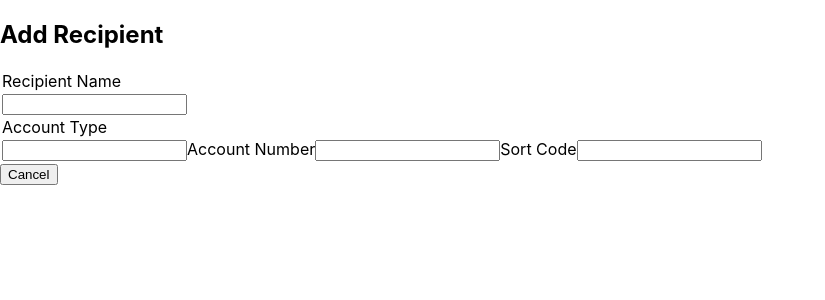
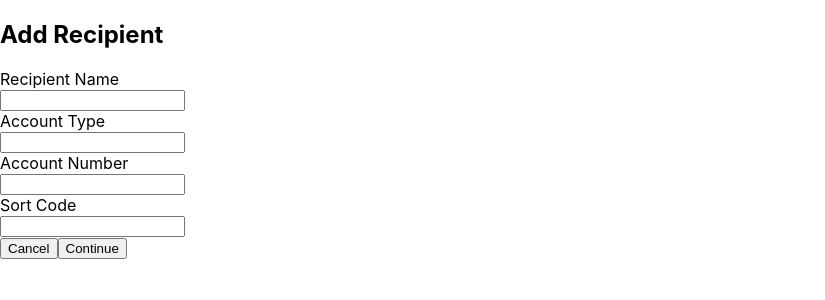
Before and after one commit to nology-tech/synergy, a React (Create React App) app: page /contactadd in a window 1280 px wide. Shown: the top 300 px of the page, without its empty margins (0-825 px from the left). Built offline with nearby package versions, Linux system fonts and the light colour scheme.

Commit message:
form added

```diff
--- a/src/components/ContactAdd/ContactAdd.jsx
+++ b/src/components/ContactAdd/ContactAdd.jsx
@@ -10,26 +10,21 @@ import React from 'react'
 
 const ContactAdd = () => {
   return (
+    <div className='add-contacts'>
+    <h2>Add Recipient</h2>
     <form>
-        <h2>Add Recipient</h2>
-        <table>
-        <tr>Recipient Name</tr>
-        <tr>
-        <input
-        type = "text">
-
-        </input>
-        </tr>
-        <tr>Account Type</tr>
-        <input></input>
-        <label>Account Number</label>
-        <input></input>
-        <label>Sort Code</label>
-        <input></input>
-        </table>
-        <button>Cancel</button>
-
+        <label for="fname">Recipient Name</label><br></br>
+        <input type="text" id="fname" name="fname"></input><br></br>
+        <label for="actype">Account Type</label><br></br>
+        <input type="text" id="actype" name="actype"></input><br></br>
+        <label for="acnum">Account Number</label><br></br>
+        <input type="text" id="acnum" name="acnum"></input><br></br>
+        <label for="sort">Sort Code</label><br></br>
+        <input type="text" id="sort" name="sort"></input><br></br>
     </form>
+     <button>Cancel</button>
+     <button>Continue</button>
+     </div>
   )
 }
 
--- a/src/components/ContactAdd/ContactAdd.scss
+++ b/src/components/ContactAdd/ContactAdd.scss
@@ -1 +1,7 @@
 @use "../../assets/sass/_variables.scss" as *;
+
+.add-contacts{
+    box-sizing: border-box;
+    display: flex;
+    justify-content: center;
+}
```
